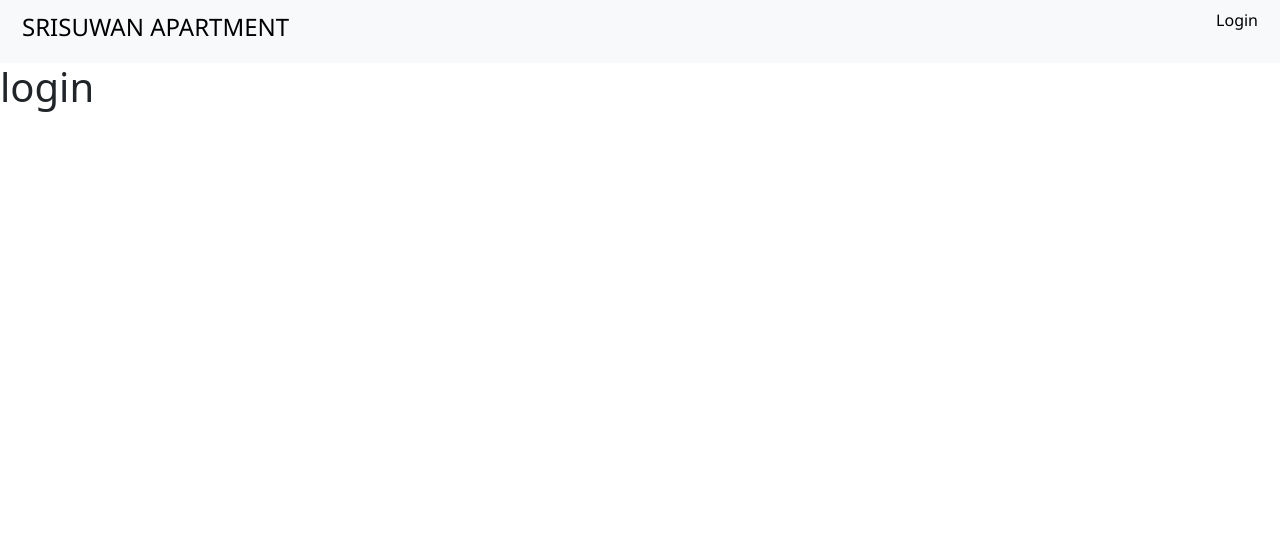
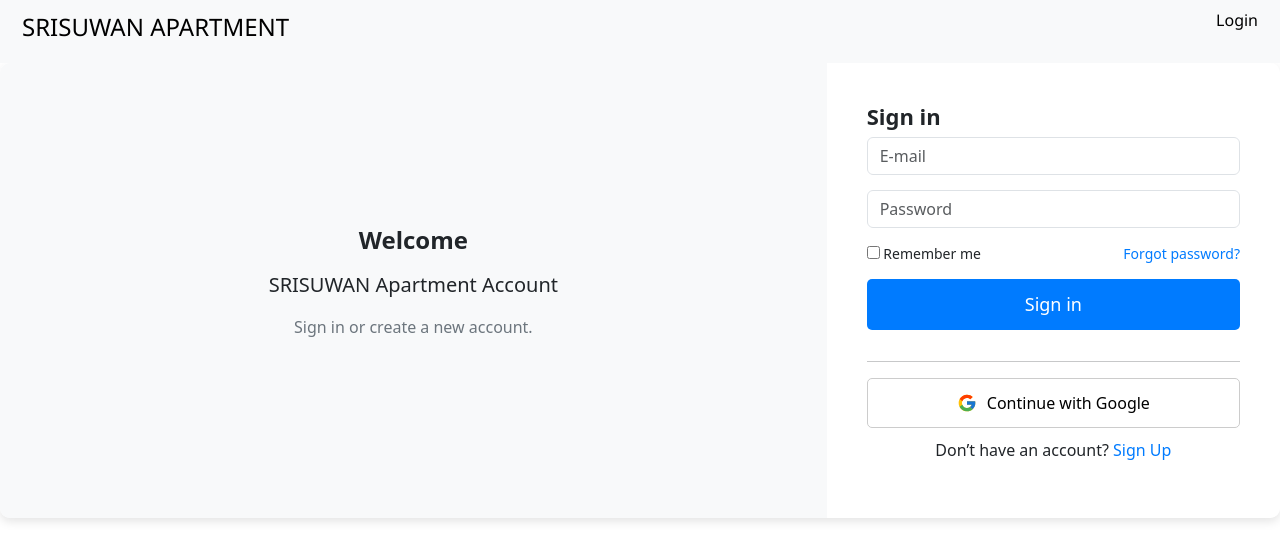
Before and after one commit to beerser/Software-Engineering-Projects, a React (Vite) app in the folder Srisuwan/: page /login in a window 1280 px wide. Shown: the top 560 px of the page. Built offline with nearby package versions, Linux system fonts and the light colour scheme.

Commit message:
login control

```diff
--- a/Srisuwan/src/App.jsx
+++ b/Srisuwan/src/App.jsx
@@ -4,7 +4,7 @@
 import Navbar from "./components/Navbar";
 import Room from "./Room";
 import Payment from "./Payment";
-import Login from "./Login";
+import Login from "./login";
 import Editadmin from "./editadmin";
 import { BrowserRouter as Router, Routes, Route } from "react-router-dom";
 
--- a/Srisuwan/src/login.css
+++ b/Srisuwan/src/login.css
@@ -0,0 +1,114 @@
+.login-container {
+    display: flex;
+    background: white;
+    box-shadow: 0px 4px 10px rgba(0, 0, 0, 0.1);
+    border-radius: 10px;
+    overflow: hidden;
+    max-width: 100%;
+  }
+
+  .welcome-section {
+    background: #f8f9fa;
+    padding: 40px;
+    flex: 20;
+    text-align: center;
+    display: flex;
+    flex-direction: column;
+    justify-content: center;
+  }
+
+  .welcome-section h2 {
+    font-size: 24px;
+    font-weight: bold;
+  }
+
+  .welcome-section h3 {
+    font-size: 20px;
+    margin-top: 10px;
+  }
+
+  .welcome-section p {
+    color: #6c757d;
+    margin-top: 10px;
+  }
+
+  .form-section {
+    flex: 10;
+    padding: 40px;
+    background: white;
+  }
+
+  .form-section h3 {
+    font-size: 22px;
+    font-weight: bold;
+  }
+
+  .form-group {
+    margin-bottom: 15px;
+  }
+
+  .form-control {
+    width: 100%;
+    padding: 12px;
+    border: 1px solid #ccc;
+    border-radius: 5px;
+    font-size: 16px;
+  }
+
+  .options {
+    display: flex;
+    justify-content: space-between;
+    align-items: center;
+    font-size: 14px;
+    margin-bottom: 15px;
+  }
+
+  .options a {
+    color: #007bff;
+    text-decoration: none;
+  }
+
+  .btn-signin {
+    width: 100%;
+    padding: 12px;
+    background: #007bff;
+    color: white;
+    border: none;
+    border-radius: 5px;
+    font-size: 18px;
+    cursor: pointer;
+    margin-bottom: 15px;
+  }
+
+  .divider {
+    text-align: center;
+    margin: 15px 0;
+  }
+
+  .btn-google {
+    width: 100%;
+    padding: 12px;
+    border: 1px solid #ccc;
+    border-radius: 5px;
+    font-size: 16px;
+    display: flex;
+    align-items: center;
+    justify-content: center;
+    background: white;
+    cursor: pointer;
+  }
+
+  .btn-google img {
+    width: 20px;
+    margin-right: 10px;
+  }
+
+  .signup-link {
+    text-align: center;
+    margin-top: 10px;
+  }
+
+  .signup-link a {
+    color: #007bff;
+    text-decoration: none;
+  }
--- a/Srisuwan/src/login.jsx
+++ b/Srisuwan/src/login.jsx
@@ -1,11 +1,85 @@
-import React from 'react'
+import React, { useState } from "react";
+import "./login.css";
+import google from "./assets/google.svg";
+const Login = () => {
+  const [email, setEmail] = useState("");
+  const [password, setPassword] = useState("");
+  const [loading, setLoading] = useState(false);
 
-const login = () => {
+  const handleSubmit = (e) => {
+    e.preventDefault();
+    setLoading(true);
+    setTimeout(() => {
+      alert(`Signed in as: ${email}`);
+      setLoading(false);
+    }, 1500);
+  };
+
   return (
-    <div>
-      <h1>login</h1>
+    <div className="login-container">
+
+      <section className="welcome-section">
+        <h2>Welcome</h2>
+        <h3>SRISUWAN Apartment Account</h3>
+        <p>Sign in or create a new account.</p>
+      </section>
+
+
+      <section className="form-section">
+        <h3>Sign in</h3>
+        <form onSubmit={handleSubmit}>
+          <div className="form-group">
+            <input
+              type="email"
+              placeholder="E-mail"
+              className="form-control"
+              value={email}
+              onChange={(e) => setEmail(e.target.value)}
+              required
+            />
+          </div>
+
+          <div className="form-group">
+            <input
+              type="password"
+              placeholder="Password"
+              className="form-control"
+              value={password}
+              onChange={(e) => setPassword(e.target.value)}
+              required
+            />
+          </div>
+
+          <div className="options">
+            <label>
+              <input type="checkbox" /> Remember me
+            </label>
+            <a href="#!">Forgot password?</a>
+          </div>
+
+          <button type="submit" className="btn-signin" disabled={loading}>
+            {loading ? "Signing in..." : "Sign in"}
+          </button>
+
+          <div className="divider">
+            <hr />
+          </div>
+
+          <button className="btn-google">
+            <img
+              src={google}
+              alt="Google"
+            />
+            Continue with Google
+          </button>
+
+          <p className="signup-link">
+            Don’t have an account? <a href="#!">Sign Up</a>
+          </p>
+        </form>
+      </section>
     </div>
-  )
-}
+  );
+};
 
-export default login
+export default Login;
--- a/package.json
+++ b/package.json
@@ -10,5 +10,8 @@
     "promptpay-qr": "^0.5.0",
     "qrcode": "^1.5.4",
     "react-router-dom": "^7.1.5"
+  },
+  "devDependencies": {
+    "sass": "^1.84.0"
   }
 }
```
Also changed, not shown: Srisuwan/src/assets/google.svg (added), 1 other file (tests, documents, lock files or other folders).
